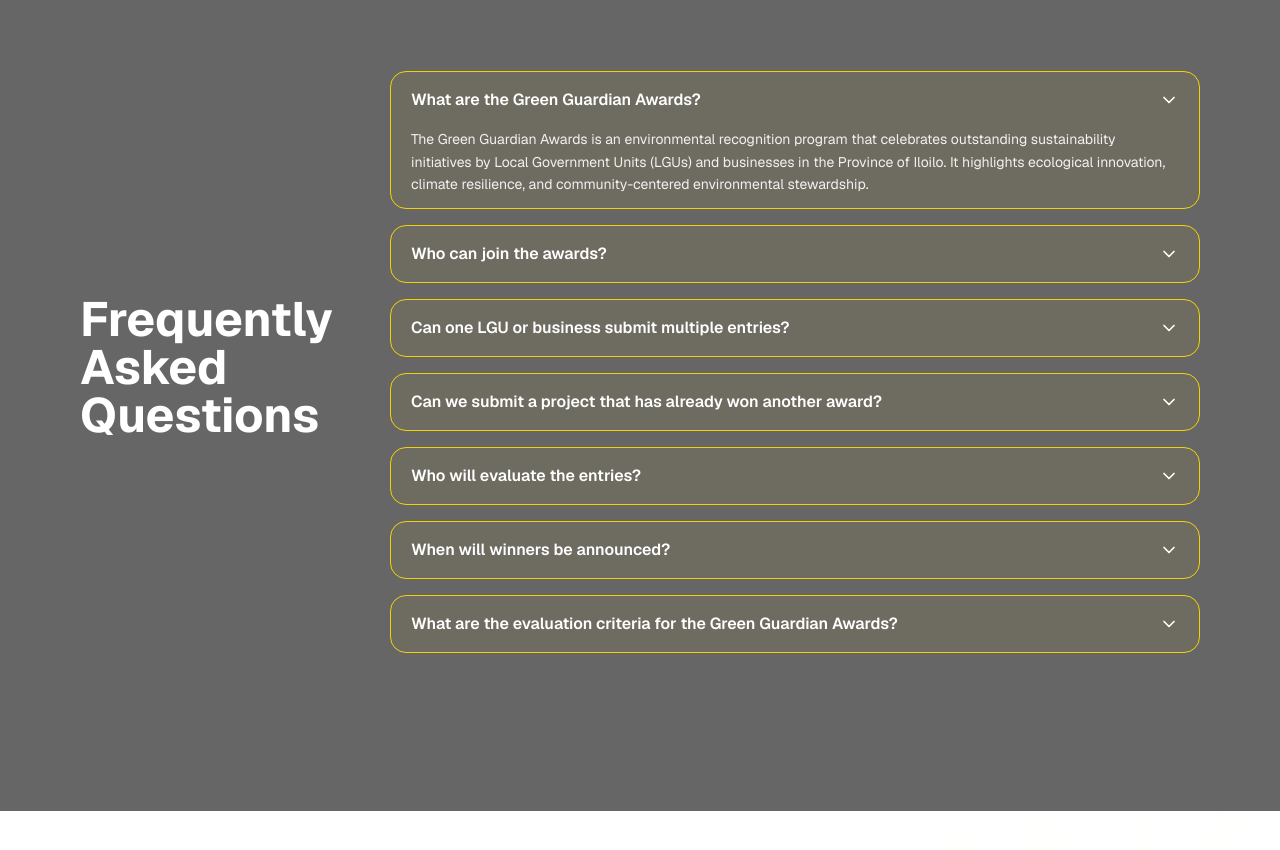
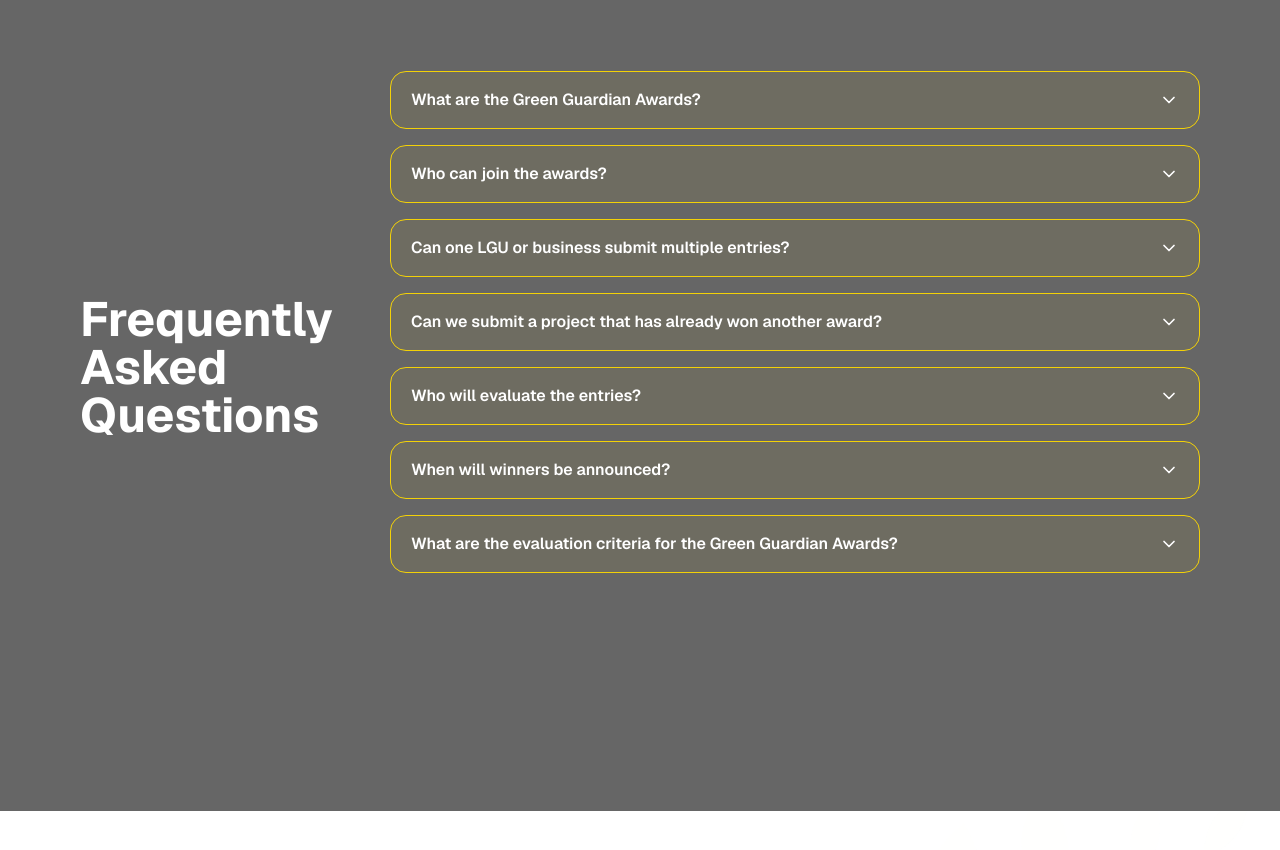
Before and after one commit to warpinnovations/green-guardian-awards, a Next.js app: page / in a window 1280 px wide. Shown: the part 1600-2450 px from the top of the page. Built offline with nearby package versions, Linux system fonts and the light colour scheme.

Commit message:
fix: update initial open index

```diff
--- a/app/components/sections/FAQSection.tsx
+++ b/app/components/sections/FAQSection.tsx
@@ -145,7 +145,7 @@ function FAQItem({
 }
 
 export default function FAQSection() {
-  const [openIndex, setOpenIndex] = React.useState<number>(0);
+  const [openIndex, setOpenIndex] = React.useState<number | null>(null);
 
   return (
     <section id="top" className="flex relative min-h-screen overflow-hidden lg:py-5 py-20">
@@ -166,7 +166,7 @@ export default function FAQSection() {
                 faq={faq}
                 isOpen={openIndex === idx}
                 onToggle={() =>
-                  setOpenIndex((prev) => (prev === idx ? -1 : idx))
+                  setOpenIndex((prev) => (prev === idx ? null : idx))
                 }
               />
             ))}
```
